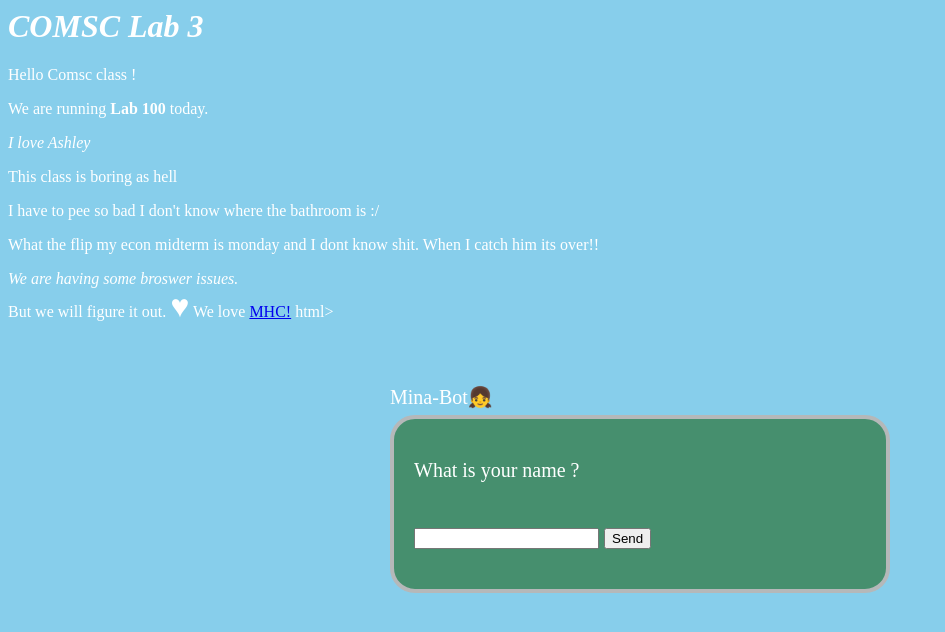
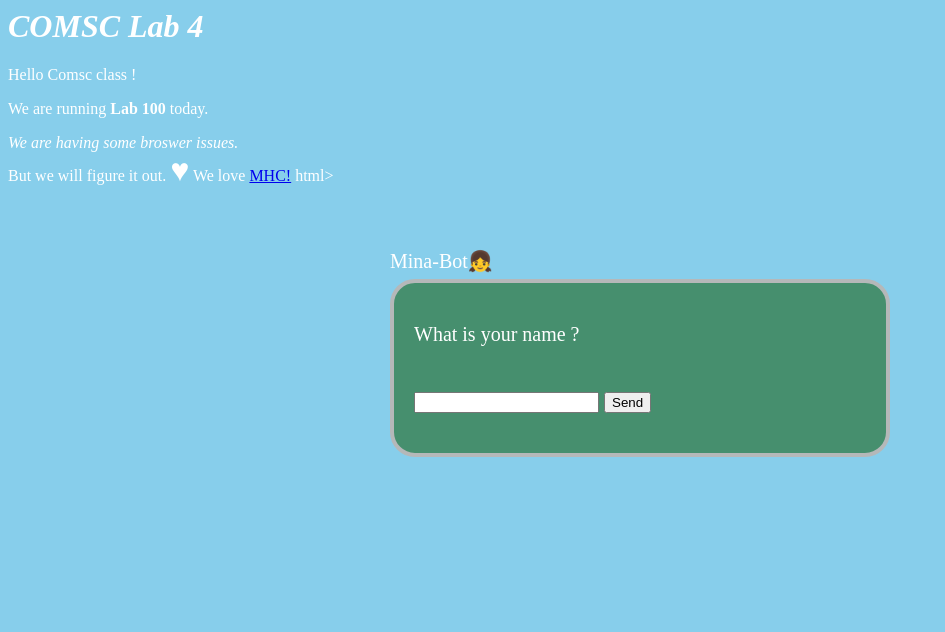
Before and after one commit to jennyromero27/jennyromero27.github.io, a plain HTML site: page index.html in a window 1280 px wide. Shown: the whole page, without its empty margins (0-945 px from the left). Drawn offline with Linux system fonts and the light colour scheme.

Commit message:
Update index.html

```diff
--- a/index.html
+++ b/index.html
@@ -5,13 +5,9 @@
 </head>
 
 <body BGCOLOR=skyblue Text="white" >
-    <H1> <i>COMSC Lab 3</i></H1>
+    <H1> <i>COMSC Lab 4 </i></H1>
     <p> <Front Color= "blue" SIZE= 5>Hello Comsc class !</Front></p>
 <p> We are running <b>Lab 100</b> today. <p>
-    <p><i>I love Ashley</i></p>
-    <p>This class is boring as hell</p>
-    <p>I have to pee so bad I don't know where the bathroom is :/ </p>
-    <p>What the flip my econ midterm is monday and I dont know shit. When I catch him its over!!</p>
 <i> We are having some broswer issues. </i><br>But we will figure it out.
 <FONT COLOR=White SIZE=6>&hearts;</font>
 We love <a HREF="https://www.mtholyoke.edu">MHC!</a>
```
